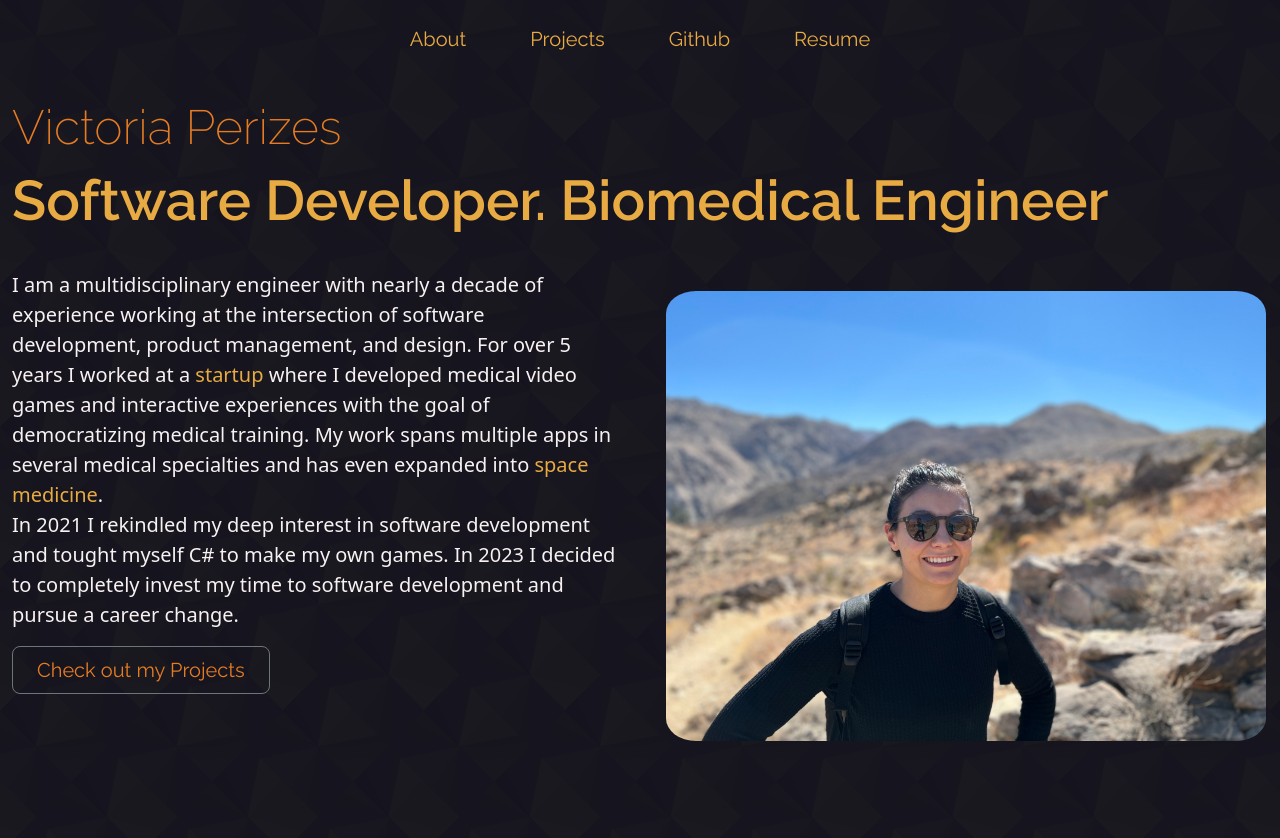
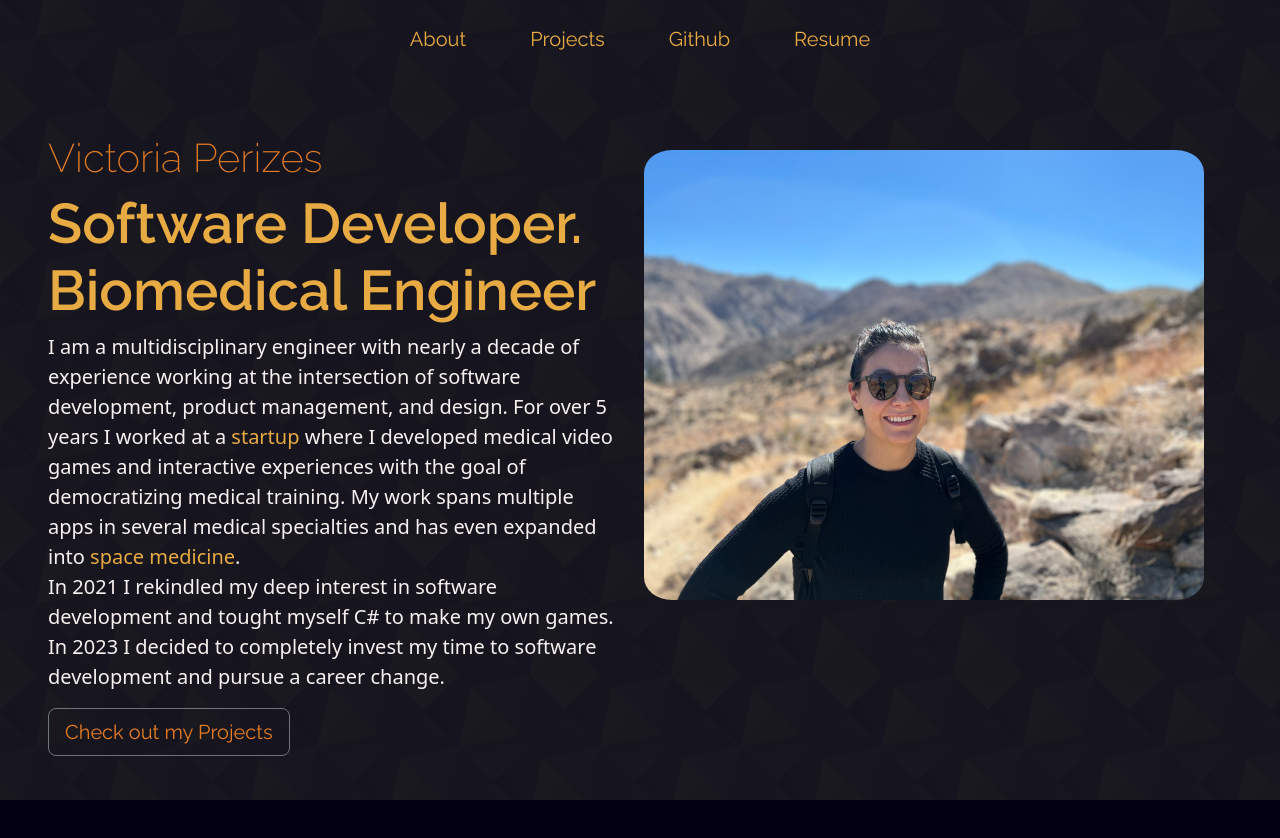
Before and after one commit to vperizes/Personal_site, a website: page index.html in a window 1280 px wide. After the commit the page ends 800 px from the top, so only its background shows below. Drawn offline with nearby package versions, Linux system fonts and the light colour scheme.

Commit message:
fix overlapping text and adaptive UI in about page. Update styles

```diff
--- a/index.html
+++ b/index.html
@@ -22,7 +22,6 @@
   <body>
     <!-- Navbar -->
     <header id="navbar">
-      <div class="container">
       <nav class="navbar navbar-expand-lg bg-transparent">
         <div class="container-fluid mt-2">
           <button
@@ -39,10 +38,7 @@
           <div class="collapse navbar-collapse" id="navbarSupportedContent">
             <ul class="navbar-nav col-lg justify-content-lg-center">
               <li class="nav-item px-4">
-                  <a
-                    class="nav-link tags"
-                    aria-current="page"
-                    href="./index.html"
+                <a class="nav-link tags" aria-current="page" href="./index.html"
                   >About</a
                 >
               </li>
@@ -69,26 +65,19 @@
           </div>
         </div>
       </nav>
-      </div>
     </header>
 
     <!-- Intro -->
     <section id="intro">
-      <div class="container-fluid col-xxl-10 mb-5 py-2">
-        <div class="row flex-lg-row align-items-center g-5">
-          <div class="name">
-            <h1 class="display-5 lh-1 mb-3">Victoria Perizes</h1>
+      <div class="row featurette container-fluid px-5 py-3 mt-5">
+        <div class="col-lg-6 order-lg-1">
+          <h1>Victoria Perizes</h1>
           <h2>Software Developer. Biomedical Engineer</h2>
-          </div>
-          <div class="col-lg-6 about">
           <p class="lead">
-              I am a multidisciplinary engineer with nearly a decade of
-              experience working at the intersection of software development,
-              product management, and design. For over 5 years I worked at a
-              <a
-                class="body-tags"
-                href="https://www.levelex.com/"
-                target="_blank"
+            I am a multidisciplinary engineer with nearly a decade of experience
+            working at the intersection of software development, product
+            management, and design. For over 5 years I worked at a
+            <a class="body-tags" href="https://www.levelex.com/" target="_blank"
               >startup</a
             >
             where I developed medical video games and interactive experiences
@@ -107,26 +96,24 @@
             completely invest my time to software development and pursue a
             career change.
           </p>
-            <div class="d-grid gap-2 d-md-flex justify-content-md-start">
+
           <a href="./projects.html">
             <button
               type="button"
-                  class="btn projects-btn btn-outline-secondary btn-lg px-4 me-md-2"
+              class="btn projects-btn btn-outline-secondary btn-lg"
             >
               Check out my Projects
             </button>
           </a>
         </div>
-          </div>
-          <div class="col-10 col-sm-8 col-lg-6">
+        <div class="col-lg-6 order-lg-2 p-3">
           <img
             src="./public/assets/IMG-3583.jpg"
-              alt="old headshot"
-              class="profile-img d-block mx-lg-auto img-fluid"
+            alt="farm feeder gameplay gif"
+            class="profile-img d-block img-fluid mx-lg-auto"
             alt="vp placeholder image"
             loading="lazy"
           />
-          </div>
         </div>
       </div>
     </section>
--- a/public/style.css
+++ b/public/style.css
@@ -10,16 +10,6 @@ body{
     font-size: 20px;
 }
 
-#intro{
-    display: flex;
-    justify-content: center;
-    height: 100vh;
-    align-items: center;
-}
-
-.name{
-    margin: 0;
-}
 
 h1,h3{
     color: #E57C23;
```
Also changed, not shown: projects.html (+2 -4 lines). Lines whose indentation alone changed are shown as unchanged.
